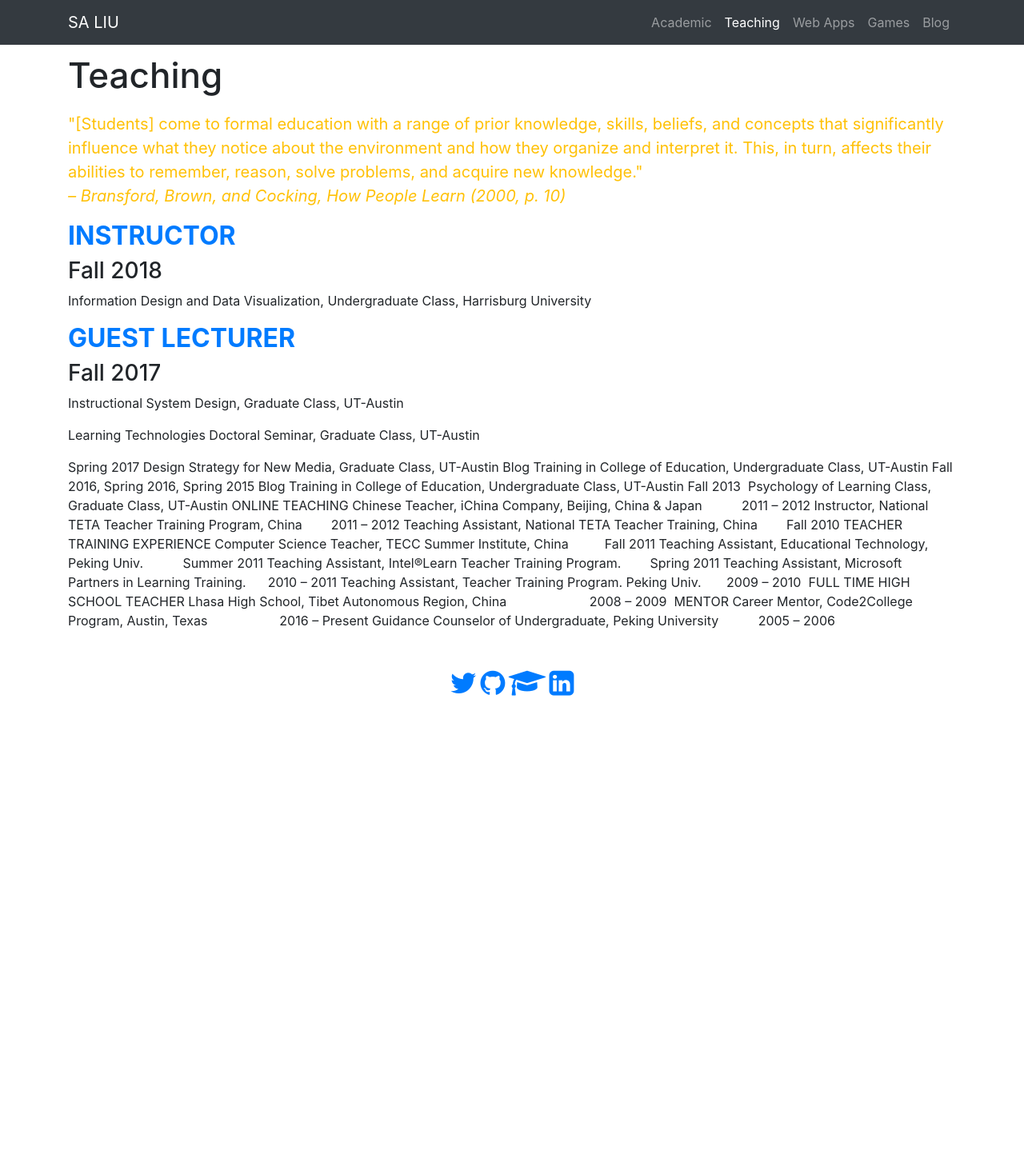
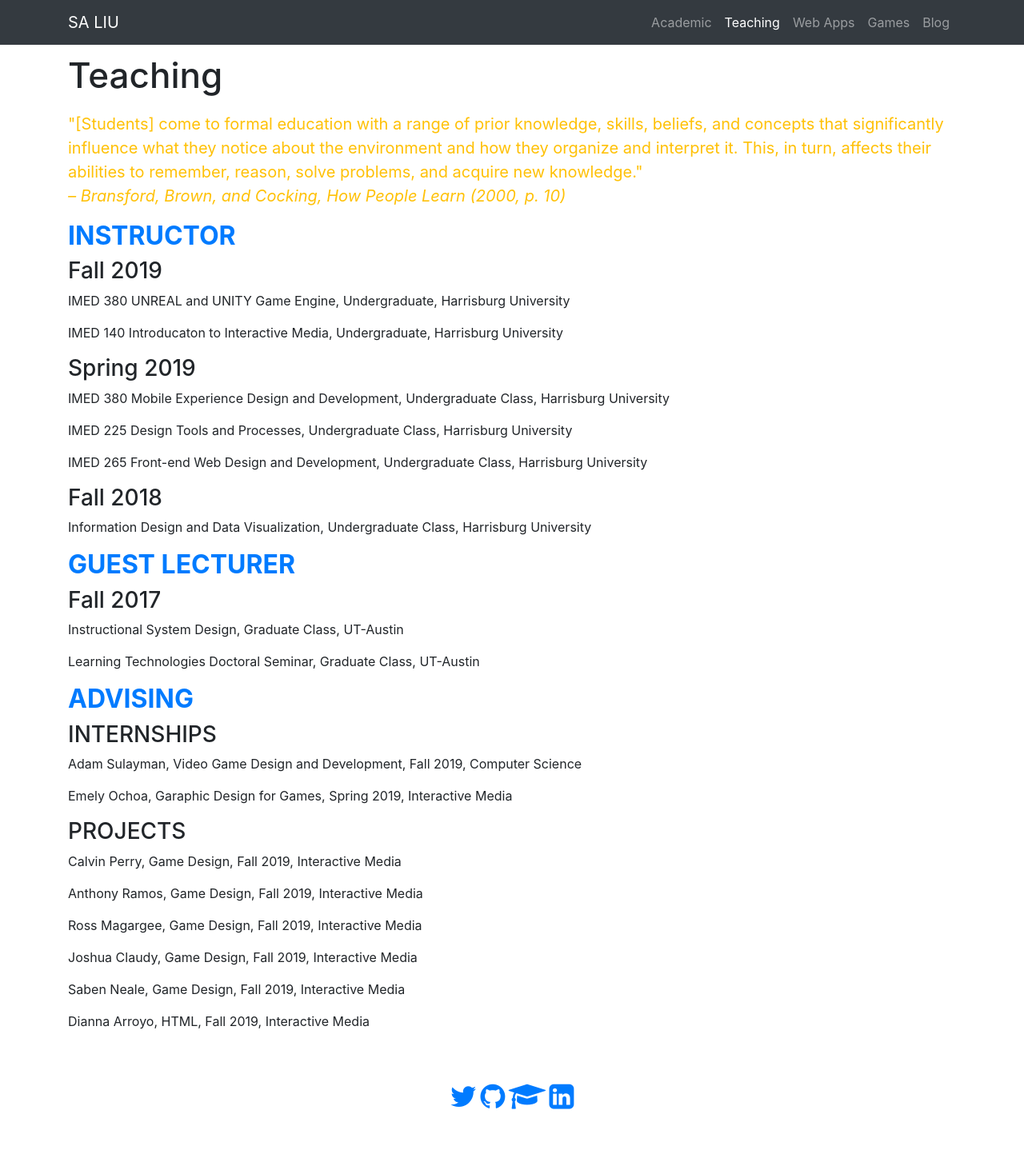
Before and after one commit to Tonicdragon6x66/saliudev.github.io, a Jekyll site: the page built from teaching/index.html, in a window 1280 px wide. Shown: the whole page at 80% size. Built offline with Jekyll 4.4.1, drawn with Linux system fonts in a browser that asks for light colours; before the commit the page ends 921 px from its top, so only the background shows below that.

Commit message:
update teaching page

```diff
--- a/teaching/index.html
+++ b/teaching/index.html
@@ -38,6 +38,15 @@ title: SA LIU | Researcher, Teacher, Developer
         </blockquote>
 
         <h2 class="text-primary"><strong>INSTRUCTOR</strong></h2>
+        <h3>Fall 2019</h3>
+        <p>IMED 380 UNREAL and UNITY Game Engine, Undergraduate, Harrisburg University</p>
+        <p>IMED 140 Introducaton to Interactive Media, Undergraduate, Harrisburg University</p>
+
+        <h3>Spring 2019</h3>
+        <p>IMED 380 Mobile Experience Design and Development, Undergraduate Class, Harrisburg University</p>
+        <p>IMED 225 Design Tools and Processes, Undergraduate Class, Harrisburg University</p>
+        <p>IMED 265 Front-end Web Design and Development, Undergraduate Class, Harrisburg University</p>
+
         <h3>Fall 2018</h3>
         <p>Information Design and Data Visualization, Undergraduate Class, Harrisburg University</p>
 
@@ -46,33 +55,16 @@ title: SA LIU | Researcher, Teacher, Developer
         <p>Instructional System Design, Graduate Class, UT-Austin</p>
         <p>Learning Technologies Doctoral Seminar, Graduate Class, UT-Austin</p>
 
-Spring 2017
-Design Strategy for New Media, Graduate Class, UT-Austin
-Blog Training in College of Education, Undergraduate Class, UT-Austin
+        <h2 class="text-primary"><strong>ADVISING</strong></h2>
+        <h3>INTERNSHIPS</h3>
+        <p>Adam Sulayman, Video Game Design and Development, Fall 2019, Computer Science</p>
+        <p>Emely Ochoa, Garaphic Design for Games, Spring 2019, Interactive Media</p>
 
-Fall 2016, Spring 2016, Spring 2015
-Blog Training in College of Education, Undergraduate Class, UT-Austin
-
-Fall 2013
-Psychology of Learning Class, Graduate Class, UT-Austin
-
-ONLINE TEACHING
-Chinese Teacher, iChina Company, Beijing, China & Japan           2011 – 2012
-Instructor, National TETA Teacher Training Program, China        2011 – 2012
-Teaching Assistant, National TETA Teacher Training, China        Fall 2010
-
-TEACHER TRAINING EXPERIENCE
-Computer Science Teacher, TECC Summer Institute, China          Fall 2011
-Teaching Assistant, Educational Technology, Peking Univ.           Summer 2011
-Teaching Assistant, Intel®Learn Teacher Training Program.        Spring 2011
-Teaching Assistant, Microsoft Partners in Learning Training.      2010 – 2011
-Teaching Assistant, Teacher Training Program. Peking Univ.       2009 – 2010
-
-FULL TIME HIGH SCHOOL TEACHER
-Lhasa High School, Tibet Autonomous Region, China                       2008 – 2009
-
-MENTOR
-Career Mentor, Code2College Program, Austin, Texas                    2016 – Present
-Guidance Counselor of Undergraduate, Peking University           2005 – 2006
-
-	</div>
+        <h3>PROJECTS</h3>
+        <p>Calvin Perry, Game Design, Fall 2019, Interactive Media</p>
+        <p>Anthony Ramos, Game Design, Fall 2019, Interactive Media</p>
+        <p>Ross Magargee, Game Design, Fall 2019, Interactive Media</p>
+        <p>Joshua Claudy, Game Design, Fall 2019, Interactive Media</p>
+        <p>Saben Neale, Game Design, Fall 2019, Interactive Media</p>
+        <p>Dianna Arroyo, HTML, Fall 2019, Interactive Media</p>
+</div>
```
